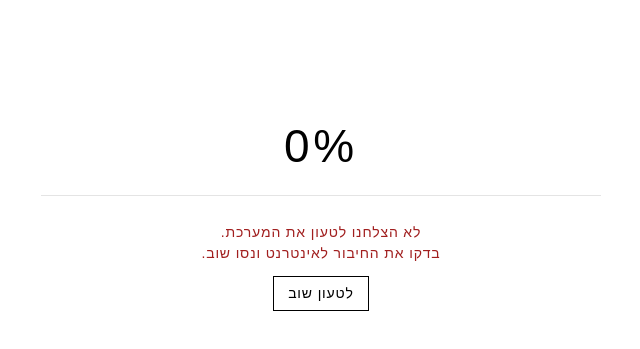
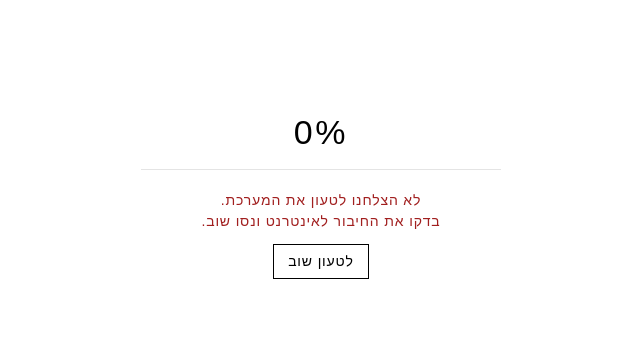
Before and after one commit to oded-oberson/projects, a plain HTML site: page index.html in a window 1280 px wide. Shown: the part 243-592 px from the top of the page, without its empty margins (319-959 px from the left). Drawn offline with nearby package versions, Linux system fonts and the light colour scheme; no server answers; a web font is replaced by a local one.

Commit message:
Loader v3.4: smaller boot logo, versioned sprite name (no cache mismatch)

```diff
--- a/index.html
+++ b/index.html
@@ -9,20 +9,20 @@
 <link rel="preconnect" href="https://pdbgmmzjghxophcdxchg.supabase.co" crossorigin>
 <link rel="preconnect" href="https://use.typekit.net" crossorigin>
 <link rel="preconnect" href="https://oberson-arch.com" crossorigin>
-<link rel="preload" as="image" href="logo-draw.webp">
+<link rel="preload" as="image" href="logo-draw.v4.webp">
 <link rel="stylesheet" href="https://use.typekit.net/iqp8fqo.css">
 <script src="https://cdn.jsdelivr.net/npm/@supabase/supabase-js@2/dist/umd/supabase.min.js"></script>
 <style>
   @font-face { font-family: "Narkiss Block"; font-weight: 400; font-style: normal; font-display: swap; src: url("https://oberson-arch.com/wp-content/themes/oberson/fonts/NarkissBlock-Regular.woff2") format("woff2"); }
   :root { color-scheme: light; }
   html, body { height: 100%; margin: 0; background: #fff; }
-  #boot { position: fixed; inset: 0; z-index: 1000; background: #fff; display: flex; flex-direction: column; align-items: center; justify-content: center; gap: 26px; padding: 24px; transition: opacity .5s ease; }
+  #boot { position: fixed; inset: 0; z-index: 1000; background: #fff; display: flex; flex-direction: column; align-items: center; justify-content: center; gap: 20px; padding: 24px; transition: opacity .5s ease; }
   #boot.out { opacity: 0; pointer-events: none; }
-  #boot-logo { width: min(560px, 74vw); aspect-ratio: 823 / 139; background: url(logo-draw.webp) no-repeat 0 0 / 400% auto; }
+  #boot-logo { width: min(360px, 62vw); aspect-ratio: 823 / 139; background: url(logo-draw.v4.webp) no-repeat 0 0 / 400% auto; }
   #boot-logo.static { background: url(logo.svg) no-repeat center / contain !important; }
   #boot.leaving #boot-pct, #boot.leaving #boot-bar, #boot.leaving #boot-msg { opacity: 0; transition: opacity .25s ease; }
-  #boot-pct { font-family: "futura-pt", "Narkiss Block", Arial, sans-serif; font-weight: 300; font-size: 46px; line-height: 1; letter-spacing: .08em; color: #000; font-variant-numeric: tabular-nums; direction: ltr; min-height: 46px; }
-  #boot-bar { width: min(560px, 74vw); height: 1px; background: #e4e4e4; position: relative; direction: ltr; }
+  #boot-pct { font-family: "futura-pt", "Narkiss Block", Arial, sans-serif; font-weight: 300; font-size: 34px; line-height: 1; letter-spacing: .08em; color: #000; font-variant-numeric: tabular-nums; direction: ltr; min-height: 34px; }
+  #boot-bar { width: min(360px, 62vw); height: 1px; background: #e4e4e4; position: relative; direction: ltr; }
   #boot-bar i { position: absolute; left: 0; top: -0.5px; height: 2px; width: 0; background: #000; }
   #boot-msg { font-family: "Narkiss Block", "futura-pt", Arial, sans-serif; font-weight: 400; font-size: 14px; letter-spacing: .06em; color: #8a8a8a; min-height: 21px; text-align: center; line-height: 1.5; }
   #boot-msg.err { color: #a11f1f; }
@@ -39,11 +39,11 @@
   <div id="boot-msg">טוען את המערכת…</div>
 </div>
 <script>
-// Loader (v3.2): draws the boot screen, fetches the application page (stored as ordered text blocks in
+// Loader (v3.4): draws the boot screen, fetches the application page (stored as ordered text blocks in
 // Supabase, public.site_blocks / page = 'app'), injects it into this document, and keeps reporting
 // progress that the application itself sends through window.__boot until its first real render.
 // The logo is drawn frame by frame as a direct function of the displayed percentage (sprite grid
-// logo-draw.webp: 105 frames in 4 columns, blank -> full logo, 1.5x resolution with vector-crisp
+// logo-draw.v4.webp (versioned name so the page and the sprite never mismatch in caches): 105 frames in 4 columns, blank -> full logo, 1.5x resolution with vector-crisp
 // edges); on exit the same frames run backwards so the logo un-draws before the curtain lifts.
 (() => {
   const SB_URL = 'https://pdbgmmzjghxophcdxchg.supabase.co';
@@ -63,7 +63,7 @@
   const drawImg = new Image();
   drawImg.onload = () => { logoOk = true; };
   drawImg.onerror = () => { logoEl.classList.add('static'); };
-  drawImg.src = 'logo-draw.webp';
+  drawImg.src = 'logo-draw.v4.webp';
   const framePos = (i, s) => { const k = Math.max(0, Math.min(s.n - 1, i)); return ((k % s.cols) / (s.cols - 1) * 100) + '% ' + (Math.floor(k / s.cols) / (s.rows - 1) * 100) + '%'; };
   const paint = () => {
     const v = Math.round(shown);
```
Also changed, not shown: logo-draw.v4.webp (added).
